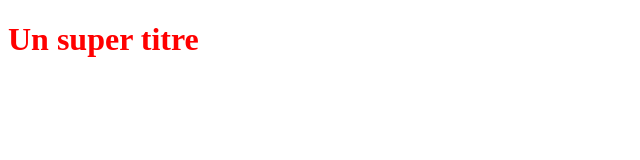
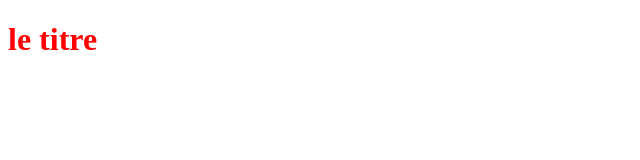
Before and after one commit to zachaaaaaa/OpenclassroomsProject, a plain HTML site: page index.html in a window 1280 px wide. Shown: the whole page, without its empty margins (0-640 px from the left). Drawn offline with Linux system fonts and the light colour scheme.

Commit message:
Changement du titre du paragraphe

```diff
--- a/index.html
+++ b/index.html
@@ -5,7 +5,7 @@
    <link rel="stylesheet" type="text/css" href="styles.css">
 </head>
 <body>
-   <h1>Un super titre</h1>
+   <h1>le titre</h1>
 </body>
 
 
```
